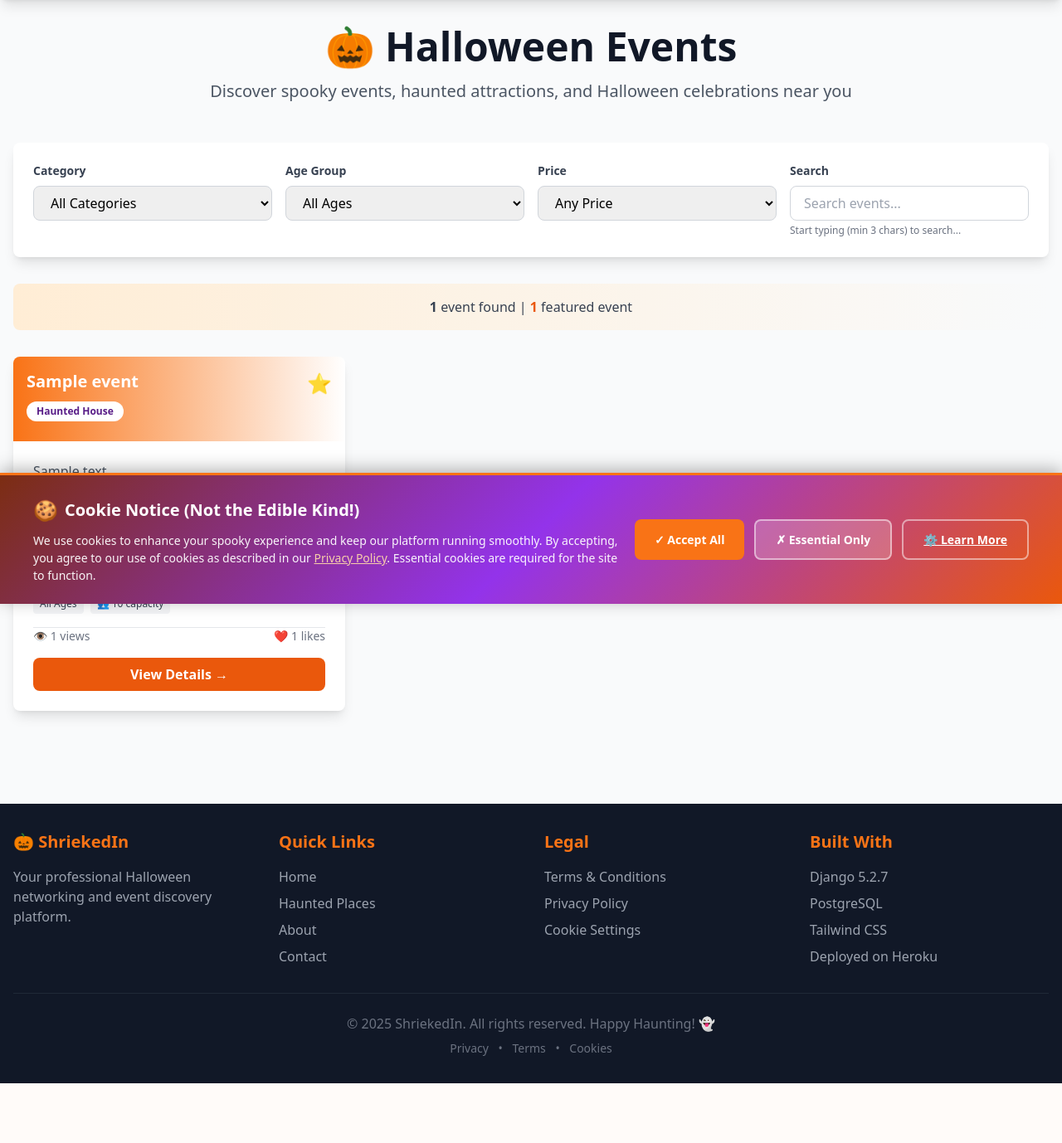
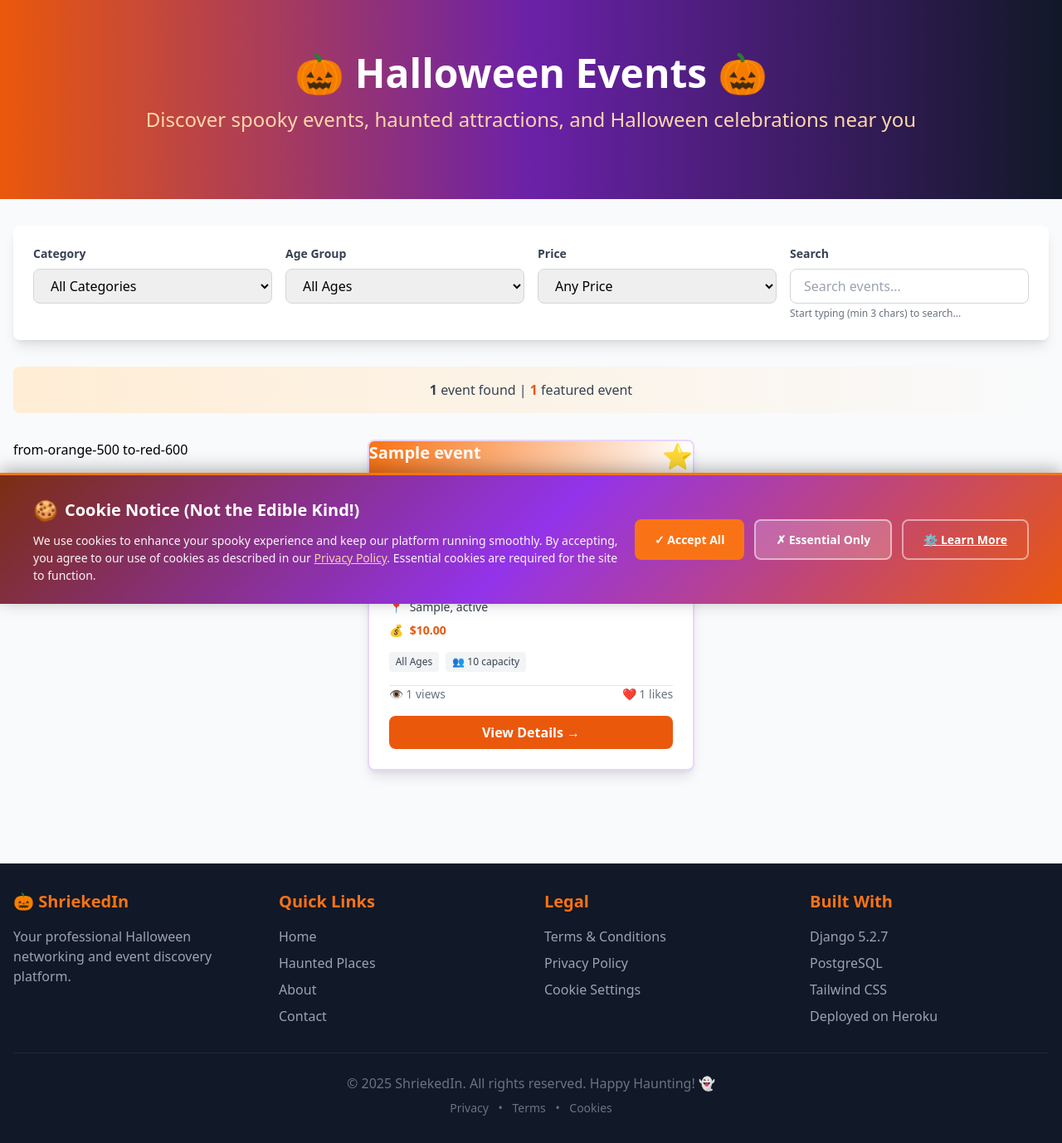
Before and after one commit to OJarvey/SpookyOctober, a Django app: page /events/ in a window 1280 px wide. Shown: the part 72-1450 px from the top of the page at 83% size. Before the commit the page ends 1378 px from the top, so only its background shows below. Run offline with Django 5.2, Linux system fonts and the light colour scheme; tables that the repository leaves empty hold one stand-in row (values such as "Sample post"); parts of the project's set-up code (start-up, migrations or seed data) failed here and were passed over.

Commit message:
feat: wire up haunted places search and improve styling across all list pages
Added search functionality to haunted places:
- Updated haunted_places view to support multi-field search with Django Q objects
- Search across: story_title, story_content, historical_context, location fields
- Added id="haunted-search-input" to search input
- Preserve search query with value="{{ search_query }}"
- Implemented debounced search JavaScript (500ms, 3+ chars minimum)

Applied better Tailwind styling approach to all list pages:
- Added extra_css blocks with custom hover animations
- Cards now have translateY(-5px) lift effect on hover
- Enhanced box-shadow on hover (0 10px 25px)

Events list improvements (templates/events_list.html):
- Added halloween-gradient hero section for consistency
- Implemented randomized gradient colors using {% cycle %} tag
- 6 gradient variations: orange-red, purple-pink, orange-purple, red-orange, purple-indigo, pink-orange
- Added border-2 border-purple-200 to cards
- Increased gap from 6 to 8 for better spacing
- Added bg-opacity-90 to category badges for better contrast
- Custom .event-card class with smooth transitions

Businesses list improvements (templates/businesses_list.html):
- Added halloween-gradient hero section
- Implemented randomized gradient colors using {% cycle %} tag
- 6 gradient variations: purple-blue, orange-red, indigo-purple, pink-purple, orange-pink, blue-indigo
- Added border-2 border-orange-200 to cards
- Increased gap from 6 to 8
- Added bg-opacity-90 to type badges
- Custom .business-card class with smooth transitions

All search functionality tested and verified:
- Haunted places: search works across all fields
- Events: search filters correctly
- Businesses: search filters correctly
- Debouncing works on all three pages
- Search queries preserved in URL and inputs
- All pages return 200 OK

🤖 Generated with [Claude Code](https://claude.com/claude-code)

Co-Authored-By: Claude <noreply@anthropic.com>

```diff
--- a/core/views.py
+++ b/core/views.py
@@ -233,13 +233,31 @@ def haunted_places(request):
     Template: templates/haunted_places.html
     URL: /haunted/
     """
+    from django.db.models import Q
 
-    # Get all haunted places from the database, ordered by view count (most popular first)
-    haunted_places_list = HauntedPlace.objects.select_related('location').order_by('-view_count', 'story_title')
+    # Get all haunted places from the database
+    haunted_places_list = HauntedPlace.objects.select_related('location')
+
+    # Handle search query
+    search_query = request.GET.get('search', '').strip()
+    if search_query:
+        # Search across multiple fields
+        haunted_places_list = haunted_places_list.filter(
+            Q(story_title__icontains=search_query) |
+            Q(story_content__icontains=search_query) |
+            Q(historical_context__icontains=search_query) |
+            Q(location__city__icontains=search_query) |
+            Q(location__state__icontains=search_query) |
+            Q(location__name__icontains=search_query)
+        )
+
+    # Order by view count (most popular first)
+    haunted_places_list = haunted_places_list.order_by('-view_count', 'story_title')
 
     # Context dictionary - data passed to the template
     context = {
         'haunted_places': haunted_places_list,
+        'search_query': search_query,
     }
 
     # Render the template with the context
--- a/templates/events_list.html
+++ b/templates/events_list.html
@@ -2,15 +2,30 @@
 
 {% block title %}Halloween Events - ShriekedIn{% endblock %}
 
+{% block extra_css %}
+    <style>
+        .event-card {
+            transition: transform 0.3s ease, box-shadow 0.3s ease;
+        }
+        .event-card:hover {
+            transform: translateY(-5px);
+            box-shadow: 0 10px 25px rgba(0, 0, 0, 0.2);
+        }
+    </style>
+{% endblock %}
+
 {% block content %}
-    <div class="container mx-auto px-4 py-8">
-        <!-- Header -->
-        <div class="text-center mb-12">
-            <h1 class="text-5xl font-bold text-gray-900 mb-4">🎃 Halloween Events</h1>
-            <p class="text-xl text-gray-600 max-w-3xl mx-auto">
+    <!-- Hero Section -->
+    <section class="halloween-gradient py-16">
+        <div class="container mx-auto px-4 text-center">
+            <h1 class="text-5xl md:text-6xl font-bold text-white mb-4">🎃 Halloween Events 🎃</h1>
+            <p class="text-xl md:text-2xl text-orange-200 mb-4">
                 Discover spooky events, haunted attractions, and Halloween celebrations near you
             </p>
         </div>
+    </section>
+
+    <div class="container mx-auto px-4 py-8">
 
         <!-- Filters Section -->
         <div class="bg-white rounded-lg shadow-lg p-6 mb-8">
@@ -68,19 +83,20 @@
 
         <!-- Events Grid -->
         {% if events %}
-            <div class="grid md:grid-cols-2 lg:grid-cols-3 gap-6 mb-8">
+            <div class="grid md:grid-cols-2 lg:grid-cols-3 gap-8 mb-8">
                 {% for event in events %}
-                    <div class="bg-white rounded-lg shadow-lg overflow-hidden hover:shadow-xl transition-shadow duration-300">
+                    {% cycle 'from-orange-500 to-red-600' 'from-purple-600 to-pink-600' 'from-orange-600 to-purple-700' 'from-red-600 to-orange-500' 'from-purple-700 to-indigo-600' 'from-pink-600 to-orange-500' as gradient %}
+                    <div class="event-card bg-white rounded-lg shadow-lg overflow-hidden border-2 border-purple-200">
                         <!-- Event Header -->
-                        <div class="bg-gradient-to-r from-orange-500 to-purple-700 text-white p-4">
+                        <div class="bg-gradient-to-r {{ gradient }} text-white p-5">
                             <div class="flex items-start justify-between mb-2">
                                 <div class="flex-1">
                                     <h3 class="text-xl font-bold mb-2">{{ event.title }}</h3>
-                                    <span class="inline-block bg-white text-purple-900 px-3 py-1 rounded-full text-xs font-semibold">
+                                    <span class="inline-block bg-white bg-opacity-90 text-purple-900 px-3 py-1 rounded-full text-xs font-semibold">
                                         {{ event.get_event_category_display }}
                                     </span>
                                 </div>
-                                {% if event.is_featured %}<span class="text-2xl">⭐</span>{% endif %}
+                                {% if event.is_featured %}<span class="text-3xl">⭐</span>{% endif %}
                             </div>
                         </div>
 
```
Also changed, not shown: templates/businesses_list.html (+26 -10 lines), templates/haunted_places.html (+23 -5 lines).
